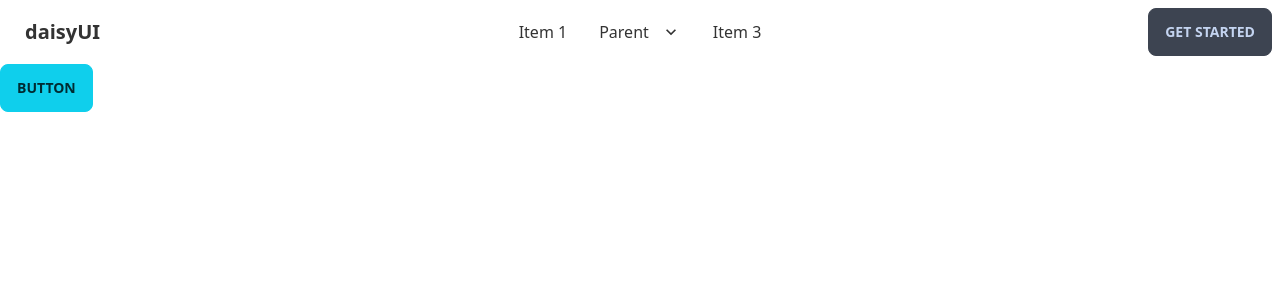
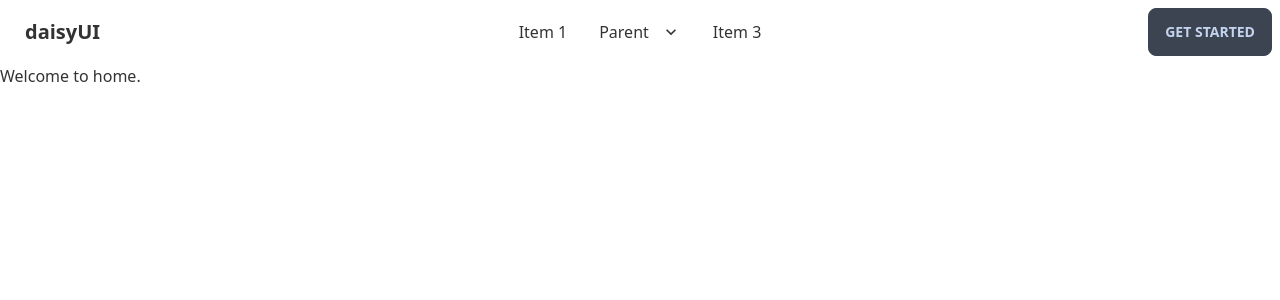
Before and after one commit to Rafiul789/doctors-portal-client, a React (Create React App) app: page / in a window 1280 px wide. Shown: the top 300 px of the page. Built offline with nearby package versions, Linux system fonts and the light colour scheme.

Commit message:
routes added to app js file

```diff
--- a/src/App.js
+++ b/src/App.js
@@ -1,12 +1,14 @@
 
+import { Route, Routes } from 'react-router-dom';
 import './App.css';
+import Home from './Pages/Home/Home';
 import Navbar from './Pages/Shared/Navbar/Navbar';
 
 function App() {
   return (
     <div >
       <Navbar></Navbar>
-    <button class="btn btn-primary">Button</button>
+    <Routes> <Route path='/' element={<Home></Home>}></Route>  </Routes>
     </div>
   );
 }
--- /dev/null
+++ b/src/Pages/Home/Home.js
@@ -0,0 +1,11 @@
+import React from 'react';
+
+const Home = () => {
+    return (
+        <div>
+            <h1>Welcome to home.</h1>
+        </div>
+    );
+};
+
+export default Home;
--- a/src/index.js
+++ b/src/index.js
@@ -3,11 +3,14 @@ import ReactDOM from 'react-dom/client';
 import './index.css';
 import App from './App';
 import reportWebVitals from './reportWebVitals';
+import { BrowserRouter } from 'react-router-dom';
 
 const root = ReactDOM.createRoot(document.getElementById('root'));
 root.render(
+
   <React.StrictMode>
-    <App />
+    <BrowserRouter> <App />   </BrowserRouter>
+
   </React.StrictMode>
 );
 
```
